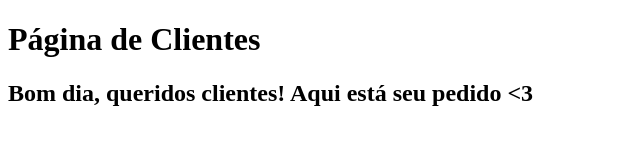
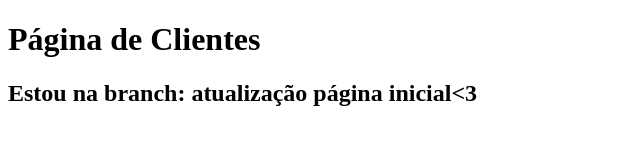
Before and after one commit to annyfferreira/Oficina-Git, a plain HTML site: page pagina-clientes.html in a window 1280 px wide. Shown: the whole page, without its empty margins (0-640 px from the left). Drawn offline with Linux system fonts and the light colour scheme.

Commit message:
Atualização na página inicial

```diff
--- a/pagina-clientes.html
+++ b/pagina-clientes.html
@@ -8,6 +8,6 @@
 <body>
     <h1>Página de Clientes</h1>
 
-    <h2>Bom dia, queridos clientes! Aqui está seu pedido <3</h2>
+    <h2>Estou na branch: atualização página inicial<3</h2>
 </body>
 </html>
```
